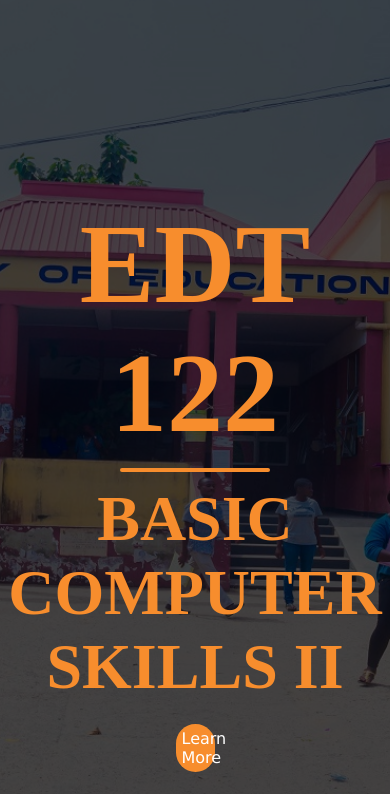
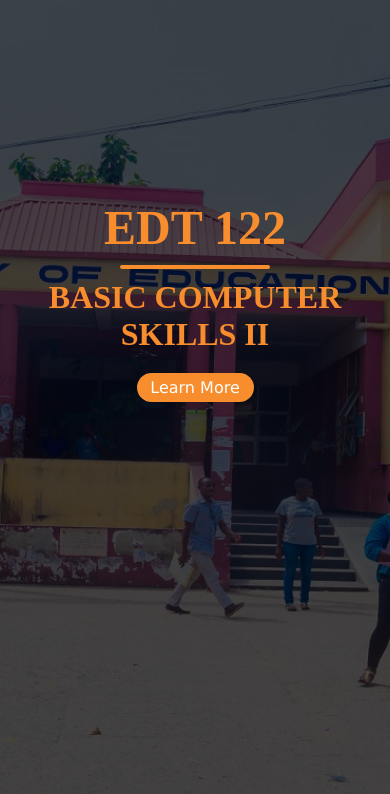
Before and after one commit to D-Bop/EDT_122, a plain HTML site: page index.html in a window 390 px wide. Shown: the part 50-844 px from the top of the page. Drawn offline with Linux system fonts and the light colour scheme.

Commit message:
adjusted header content

```diff
--- a/css/index.css
+++ b/css/index.css
@@ -370,4 +370,14 @@ footer > p {
         color: #fff;
         font-size: 10px;
     }
+
+    .header-content > h1 {
+        font-size: 3em;
+    }
+    .header-content > h2 {
+        font-size: 2em;
+    }
+    .header-content > .btn {
+        width: 30vw;
+    }
 }
```
